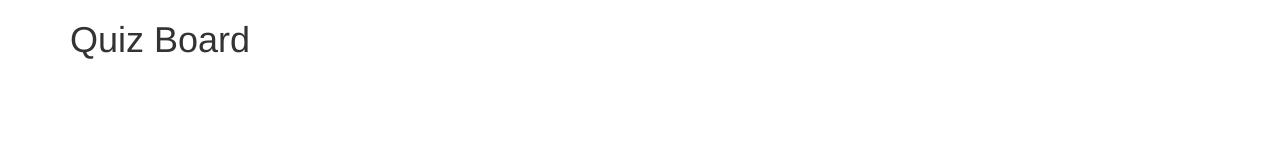
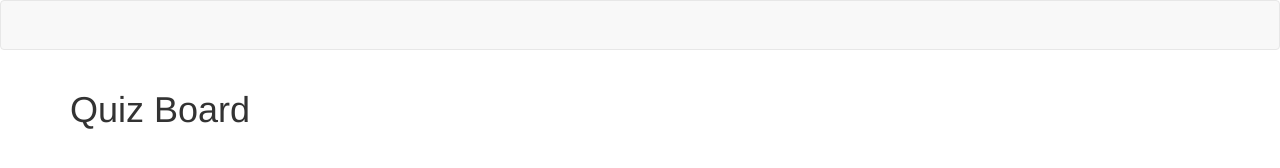
Before and after one commit to Denilson1999/quiz-board, a plain HTML site: page index.html in a window 1280 px wide. Drawn offline with nearby package versions, Linux system fonts and the light colour scheme.

Commit message:
started by addin a navbar.

```diff
--- a/index.html
+++ b/index.html
@@ -11,6 +11,9 @@
 </head>
 
 <body>
+  <div class="navbar navbar-default">
+
+  </div>
   <div class="container">
     <h1>Quiz Board</h1>
   </div>
```
